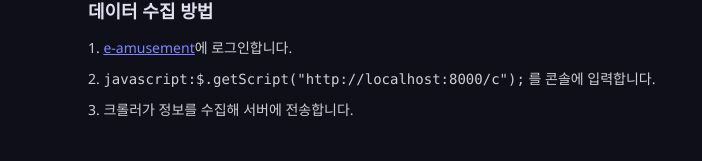
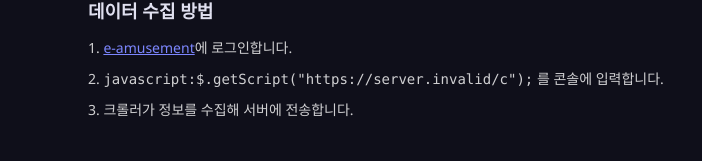
Before and after one commit to DohyunJegal/scoredp_pyfront, a Next.js app: page / in a window 1280 px wide. Shown: the part 196-357 px from the top of the page, without its empty margins (0-702 px from the left). Built offline with nearby package versions, Linux system fonts and the light colour scheme; no server answers.

Commit message:
fix: changed script code

```diff
--- a/app/page.tsx
+++ b/app/page.tsx
@@ -1,4 +1,3 @@
-import Link from "next/link";
 
 const API_URL = process.env.NEXT_PUBLIC_API_URL ?? "http://localhost:8000";
 const bookmarklet = `javascript:$.getScript("${API_URL}/c");`;
@@ -23,7 +22,7 @@ export default function HomePage() {
             에 로그인합니다.
           </li>
           <li>
-            <code>javascript:$.getScript("http://localhost:8000/c");</code> 를 콘솔에 입력합니다.
+            <code>{bookmarklet}</code> 를 콘솔에 입력합니다.
           </li>
           <li>크롤러가 정보를 수집해 서버에 전송합니다.</li>
         </ol>
```
